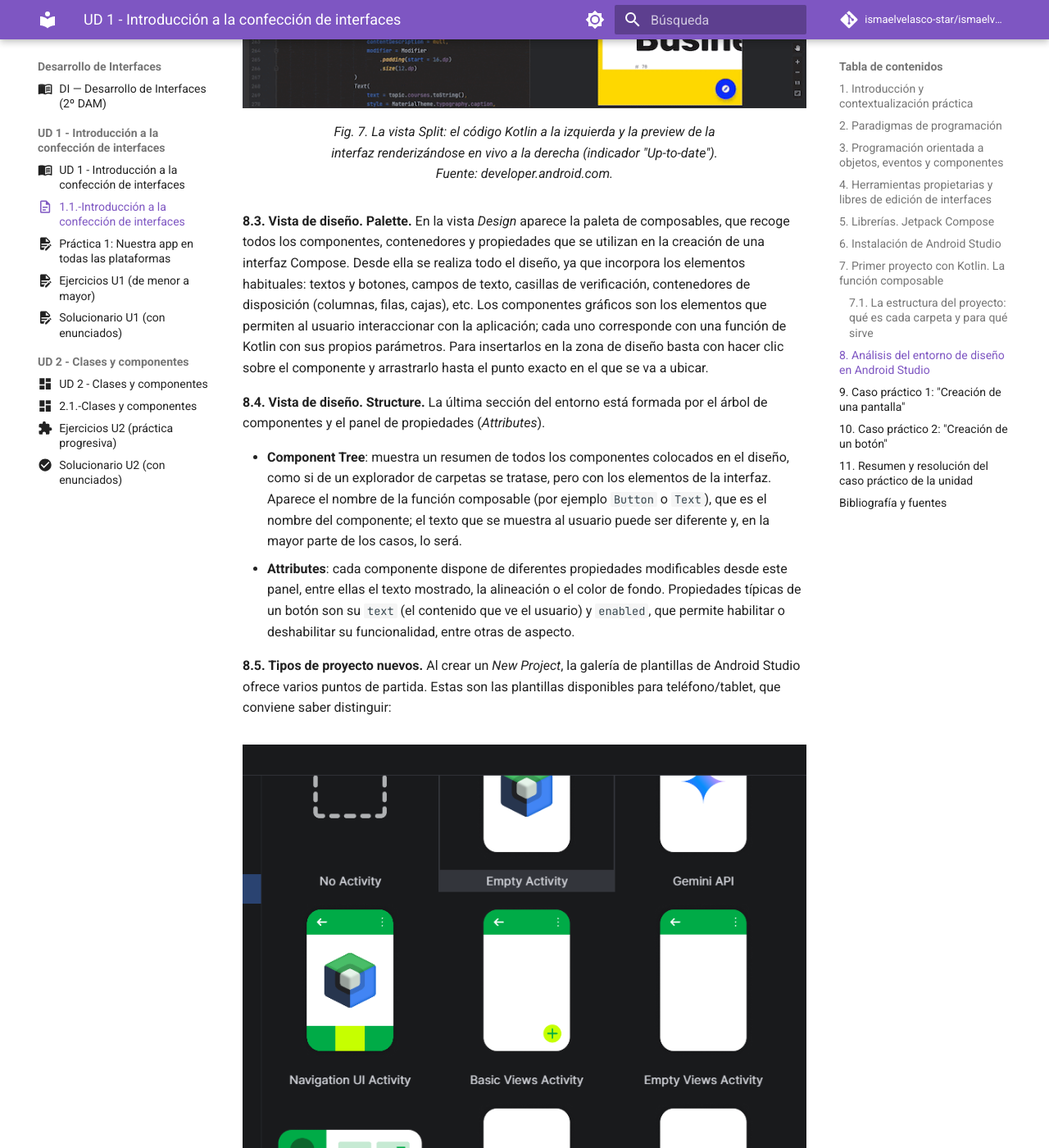
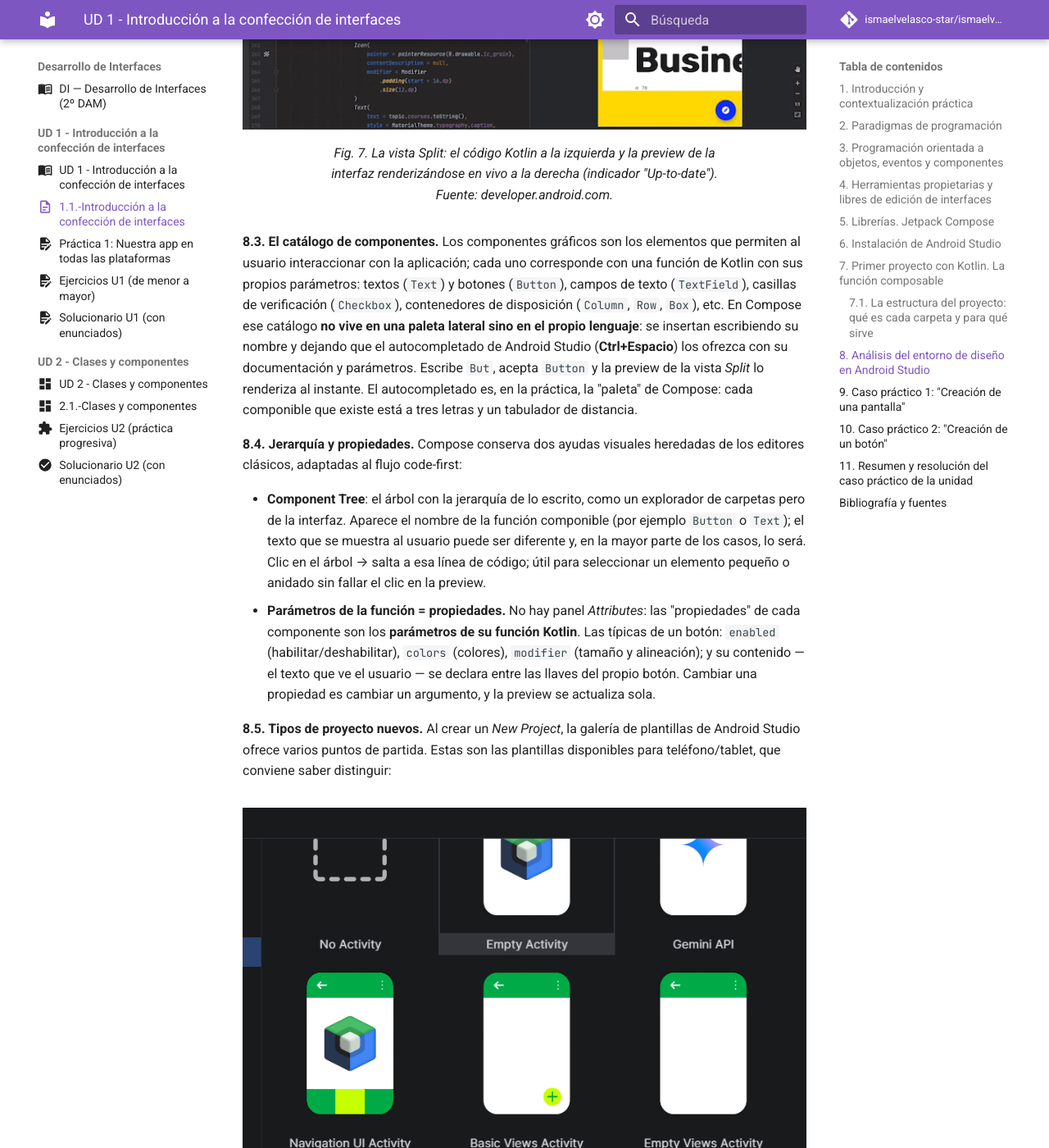
Before and after one commit to ismaelvelasco-star/ismaelvelasco-star.github.io, an MkDocs documentation site: the page built from docs/section2/u01/teoria/DI-U1.1.-IntroduccionConfeccionInterfaces.md, in a window 1280 px wide and 1400 px high, scrolled down 11016 px. Shown: the whole window at 82% size. Built offline with MkDocs 1.6.1 and Material for MkDocs 9.7.7, drawn with Linux system fonts in a browser that asks for light colours; comment, search, counter and statistics services are not loaded; some of the changed text lies outside the part shown.

Commit message:
DI U1: corregir entorno de diseño — Compose es code-first (sin paleta de arrastre): apartados 8/8.3/8.4, caso práctico 2, resumen, ejercicios B2/C4, solucionario y slides

````diff
--- a/docs/section2/u01/teoria/DI-U1.1.-IntroduccionConfeccionInterfaces.md
+++ b/docs/section2/u01/teoria/DI-U1.1.-IntroduccionConfeccionInterfaces.md
@@ -196,7 +196,7 @@
 
 ## 8. Análisis del entorno de diseño en Android Studio
 
-El área de diseño para desarrolladores en Android Studio permite desarrollar interfaces añadiendo componentes gráficos directamente, sin necesidad de programar líneas de código: estos se generan automáticamente y pueden consultarse en la pestaña *Code*. Es decir, desde *Design* es posible añadir todos los elementos que se quieran incluir en la aplicación, y desde la vista de código se ajusta el comportamiento exacto de cada objeto insertado.
+El entorno de desarrollo de Android Studio para **Jetpack Compose es *code-first***: la interfaz se escribe en Kotlin y la herramienta de diseño la renderiza en vivo. A diferencia de los editores visuales clásicos (y del sistema de vistas XML anterior), **Compose no tiene paleta de componentes para arrastrar y soltar**: el código es la fuente de la verdad y la vista *Split/Design* es su espejo, que se redibuja al segundo. Los grupos de herramientas que describimos a continuación acompañan ese flujo de trabajo.
 
 A continuación se describen los diferentes grupos de herramientas que podemos encontrar, tanto los de tipo general como los específicos del área de diseño.
 
@@ -214,12 +214,12 @@
 <figcaption>Fig. 7. La vista Split: el código Kotlin a la izquierda y la preview de la interfaz renderizándose en vivo a la derecha (indicador "Up-to-date"). Fuente: developer.android.com.</figcaption>
 </figure>
 
-**8.3. Vista de diseño. Palette.** En la vista *Design* aparece la paleta de composables, que recoge todos los componentes, contenedores y propiedades que se utilizan en la creación de una interfaz Compose. Desde ella se realiza todo el diseño, ya que incorpora los elementos habituales: textos y botones, campos de texto, casillas de verificación, contenedores de disposición (columnas, filas, cajas), etc. Los componentes gráficos son los elementos que permiten al usuario interaccionar con la aplicación; cada uno corresponde con una función de Kotlin con sus propios parámetros. Para insertarlos en la zona de diseño basta con hacer clic sobre el componente y arrastrarlo hasta el punto exacto en el que se va a ubicar.
+**8.3. El catálogo de componentes.** Los componentes gráficos son los elementos que permiten al usuario interaccionar con la aplicación; cada uno corresponde con una función de Kotlin con sus propios parámetros: textos (`Text`) y botones (`Button`), campos de texto (`TextField`), casillas de verificación (`Checkbox`), contenedores de disposición (`Column`, `Row`, `Box`), etc. En Compose ese catálogo **no vive en una paleta lateral sino en el propio lenguaje**: se insertan escribiendo su nombre y dejando que el autocompletado de Android Studio (**Ctrl+Espacio**) los ofrezca con su documentación y parámetros. Escribe `But`, acepta `Button` y la preview de la vista *Split* lo renderiza al instante. El autocompletado es, en la práctica, la "paleta" de Compose: cada componible que existe está a tres letras y un tabulador de distancia.
 
-**8.4. Vista de diseño. Structure.** La última sección del entorno está formada por el árbol de componentes y el panel de propiedades (*Attributes*).
+**8.4. Jerarquía y propiedades.** Compose conserva dos ayudas visuales heredadas de los editores clásicos, adaptadas al flujo code-first:
 
-- **Component Tree**: muestra un resumen de todos los componentes colocados en el diseño, como si de un explorador de carpetas se tratase, pero con los elementos de la interfaz. Aparece el nombre de la función composable (por ejemplo `Button` o `Text`), que es el nombre del componente; el texto que se muestra al usuario puede ser diferente y, en la mayor parte de los casos, lo será.
-- **Attributes**: cada componente dispone de diferentes propiedades modificables desde este panel, entre ellas el texto mostrado, la alineación o el color de fondo. Propiedades típicas de un botón son su `text` (el contenido que ve el usuario) y `enabled`, que permite habilitar o deshabilitar su funcionalidad, entre otras de aspecto.
+- **Component Tree**: el árbol con la jerarquía de lo escrito, como un explorador de carpetas pero de la interfaz. Aparece el nombre de la función componible (por ejemplo `Button` o `Text`); el texto que se muestra al usuario puede ser diferente y, en la mayor parte de los casos, lo será. Clic en el árbol → salta a esa línea de código; útil para seleccionar un elemento pequeño o anidado sin fallar el clic en la preview.
+- **Parámetros de la función = propiedades.** No hay panel *Attributes*: las "propiedades" de cada componente son los **parámetros de su función Kotlin**. Las típicas de un botón: `enabled` (habilitar/deshabilitar), `colors` (colores), `modifier` (tamaño y alineación); y su contenido — el texto que ve el usuario — se declara entre las llaves del propio botón. Cambiar una propiedad es cambiar un argumento, y la preview se actualiza sola.
 
 **8.5. Tipos de proyecto nuevos.** Al crear un *New Project*, la galería de plantillas de Android Studio ofrece varios puntos de partida. Estas son las plantillas disponibles para teléfono/tablet, que conviene saber distinguir:
 
@@ -298,9 +298,9 @@
 
 ## 10. Caso práctico 2: "Creación de un botón"
 
-**Planteamiento.** A lo largo del tema hemos analizado que la vista en modo *Design/Split* permite colocar elementos en la interfaz mientras se muestra una previsualización del resultado final. Utilizando esta vista, crea dos botones que muestren las opciones **Aceptar** y **Cancelar**.
+**Planteamiento.** A lo largo del tema hemos analizado que la vista *Split* muestra el código y su previsualización al mismo tiempo: escribimos Kotlin a la izquierda y el resultado se redibuja a la derecha. Utilizando este flujo, crea dos botones que muestren las opciones **Aceptar** y **Cancelar**.
 
-**Nudo.** Partiendo del proyecto del caso práctico anterior, sustituimos el contenido del composable por una fila (`Row`) con dos botones. Podemos escribirlos directamente en la vista *Code* o arrastrarlos desde la paleta en la vista *Design*; en ambos casos el resultado es el mismo código Kotlin:
+**Nudo.** Partiendo del proyecto del caso práctico anterior, sustituimos el contenido del componible por una fila (`Row`) con dos botones. Se escriben directamente en el editor (con **Ctrl+Espacio** para insertarlos con sus parámetros); la vista *Split* renderiza el resultado al instante:
 
 ```kotlin
 @Composable
@@ -322,7 +322,7 @@
 
 Código 3. Dos botones en una fila.
 
-**Desenlace.** La interfaz final que obtendremos corresponde con un resultado similar al que se muestra en la imagen, con los dos botones centrados en pantalla y la previsualización actualizándose en vivo en la vista *Split* mientras los colocamos.
+**Desenlace.** La interfaz final que obtendremos corresponde con un resultado similar al que se muestra en la imagen, con los dos botones centrados en pantalla y la previsualización actualizándose en vivo en la vista *Split* mientras escribimos.
 
 ```text
 ┌─────────────────────────┐
@@ -338,7 +338,7 @@
 
 En este tema hemos visto que la librería **Jetpack Compose** contiene todas las funciones necesarias para programar todo tipo de componentes visuales como botones, textos, campos de edición o casillas de verificación, entre muchos otros. Para lograr una interfaz básica, será necesario hacer uso de al menos una **función composable** que describa la pantalla y poder añadirle objetos que sirvan para interactuar entre el usuario y la aplicación.
 
-Hemos comprobado también que, durante el desarrollo de una interfaz, podemos servirnos de dos modos de diseño: el **código** (vista *Code*) y la **vista de diseño** (*Split/Design*), que contiene una previsualización del resultado final de la interfaz y todos los elementos que se le pueden añadir, así como los contenedores donde se colocan dichos elementos.
+Hemos comprobado también que Compose es **code-first**: la interfaz se escribe en código Kotlin y la vista *Split/Design* es su previsualización en vivo. No existe paleta de arrastre: el catálogo de componentes vive en el autocompletado (**Ctrl+Espacio**) y las propiedades de cada componente son los parámetros de su función.
 
 **Resolución del caso práctico de la unidad.** Como se ha visto a lo largo del tema, el proceso de implementación no solo es importante para el desarrollo de interfaces, sino también para tomar una serie de decisiones previas. Para el caso inicial del desarrollo de la interfaz de una **aplicación de bienvenida para el instituto**:
 
````
Also changed, not shown: docs/section2/u01/ejercicios/DI-U1.-Ejercicios.md (+2 -2 lines), docs/section2/u01/ejercicios/DI-U1.-Solucionario.md (+3 -3 lines), slides/section2-di/DI-U1.1.-IntroduccionConfeccionInterfaces.md (+8 -8 lines).
